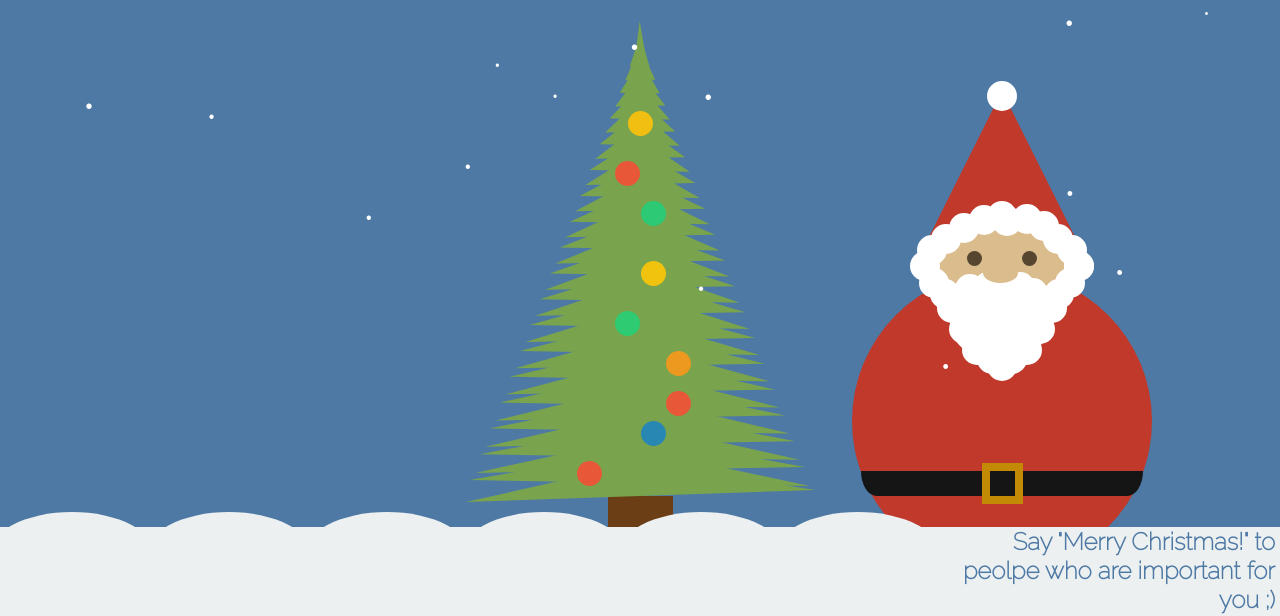
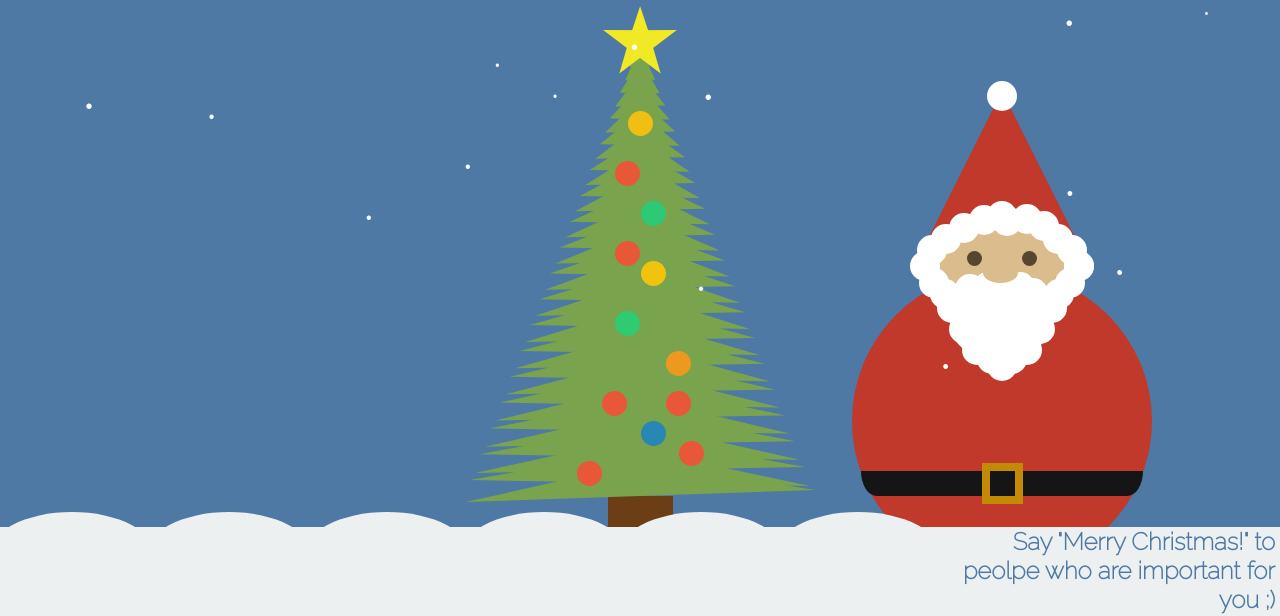
Before and after one commit to ythecombinator/merry-christmas, a plain HTML site: page index.html in a window 1280 px wide. Shown: the part 51-667 px from the top of the page. Drawn offline with Linux system fonts and the light colour scheme.

Commit message:
More balls and a star added.

```diff
--- a/css/styles.css
+++ b/css/styles.css
@@ -342,7 +342,7 @@ h2 {
 
 /* LIGHTS */
 
-.light-1, .light-2, .light-3, .light-4, .light-5, .light-6, .light-7, .light-8, .light-9 {
+.light-1, .light-2, .light-3, .light-4, .light-5, .light-6, .light-7, .light-8, .light-9, .light-10, .light-11, .light-12 {
 	background-color: red;
 	border-radius: 40px;
 	width: 25px;
@@ -402,6 +402,77 @@ h2 {
 	right: 53%;
 	animation: lights 5s infinite;
 	-webkit-animation: lights 5s infinite;
+}
+.light-10 {
+	top: 400px;
+	right: 51%;
+	animation: lights 5s infinite;
+	-webkit-animation: lights 5s infinite;
+}
+.light-11 {
+	top: 450px;
+	right: 45%;
+	animation: lights 5s infinite;
+	-webkit-animation: lights 5s infinite;
+}
+.light-12 {
+	top: 250px;
+	right: 50%;
+	animation: lights 5s infinite;
+	-webkit-animation: lights 5s infinite;
+}
+
+/* STAR */
+
+.star {
+  position: relative;
+  display: block;
+  top: -1250px;
+  margin: auto;
+  width: 0px;
+  height: 0px;
+  border-right: 120px solid transparent;
+  border-bottom: 90px solid rgb(242,233,37);
+  border-left: 120px solid transparent;
+  -webkit-transform: rotate(37deg) scale(.3);
+  -moz-transform: rotate(37deg) scale(.3);
+  -ms-transform: rotate(37deg) scale(.3);
+  -o-transform: rotate(37deg) scale(.3);
+  transform: rotate(37deg) scale(.3);
+}
+.star:before {
+  position: absolute;
+  display: block;
+  width: 0;
+  height: 0;
+  top: -56px;
+  left: -72px;
+  content: "";
+  border-bottom: 84px solid rgb(242,233,37);
+  border-left: 28px solid transparent;
+  border-right: 28px solid transparent;
+  -webkit-transform: rotate(323deg);
+  -moz-transform: rotate(323deg);
+  -ms-transform: rotate(323deg);
+  -o-transform: rotate(323deg);
+  transform: rotate(323deg);
+}
+.star:after {
+  position: absolute;
+  display: block;
+  width: 0px;
+  height: 0px;
+  top: 0;
+  left: -120px;
+  content: "";
+  border-right: 120px solid transparent;
+  border-bottom: 90px solid rgb(242,233,37);
+  border-left: 120px solid transparent;
+  -webkit-transform: rotate(286deg);
+  -moz-transform: rotate(286deg);
+  -ms-transform: rotate(286deg);
+  -o-transform: rotate(286deg);
+  transform: rotate(286deg);
 }
 
 /* LAND */
--- a/index.html
+++ b/index.html
@@ -107,9 +107,15 @@
 	<div class="light light-7"></div>
 	<div class="light light-8"></div>
 	<div class="light light-9"></div>
+    <div class="light light-10"></div>
+	<div class="light light-11"></div>
+    <div class="light light-12"></div>
 
 	<!-- Trunk -->
 	<div class="trunk"></div>
+
+    <!-- The Star -->
+    <div class="star"></div>
 
 </div>
 
```
